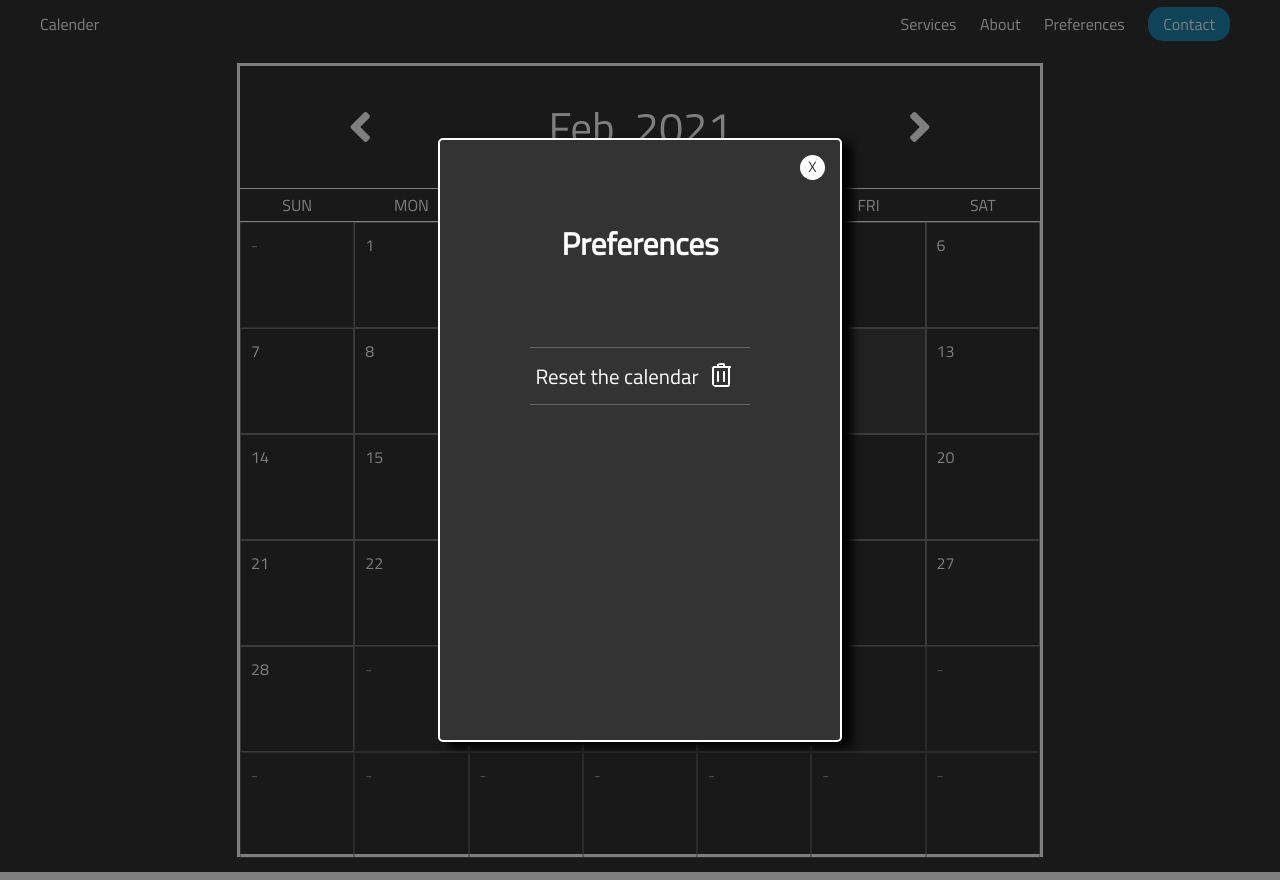
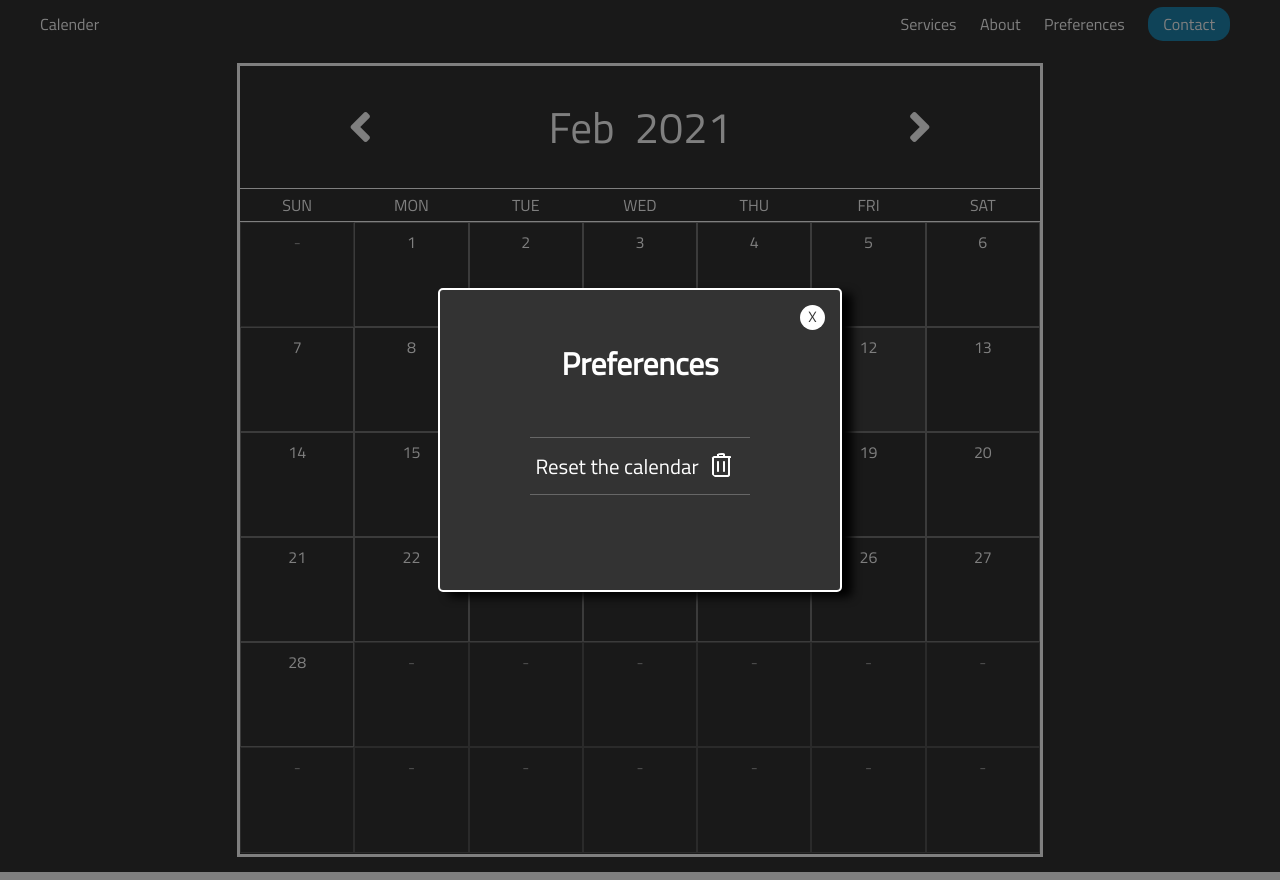
Before and after one commit to Insu-Oh/calendar, a plain HTML site: page index.html in a window 1280 px wide. Both pictures are taken after a click on the link "Preferences". Drawn offline with Linux system fonts and the light colour scheme.

Commit message:
Update style.css

```diff
--- a/style.css
+++ b/style.css
@@ -101,18 +101,21 @@
 }
 
 .days {
-  display: flex;
+  display: grid;
+  grid-template-columns: repeat(7, 1fr);
+  grid-template-rows: repeat(6, 1fr);
   width: 100%;
-  flex-wrap: wrap;
+  height: 80%;
   margin: 0;
   cursor: pointer;
 }
 
 .days div {
-  width: calc(40.37rem / 7);
-  height: 84px;
+  display: flex;
+  justify-content: center;
   border: 0.5px #777 solid;
-  padding: 10px;
+  padding: 7px;
+  text-size-adjust: auto;
 }
 
 .days div:hover {
@@ -222,7 +225,7 @@
   display: flex;
   color: white;
   width: 400px;
-  height: 600px;
+  height: 300px;
   background-color: #333;
   font-size: 1.3rem;
   align-items: center;
@@ -232,7 +235,7 @@
 }
 
 .popup2 h2 {
-  margin: 80px;
+  margin: 50px;
 }
 
 .popup2 .reset {
```
